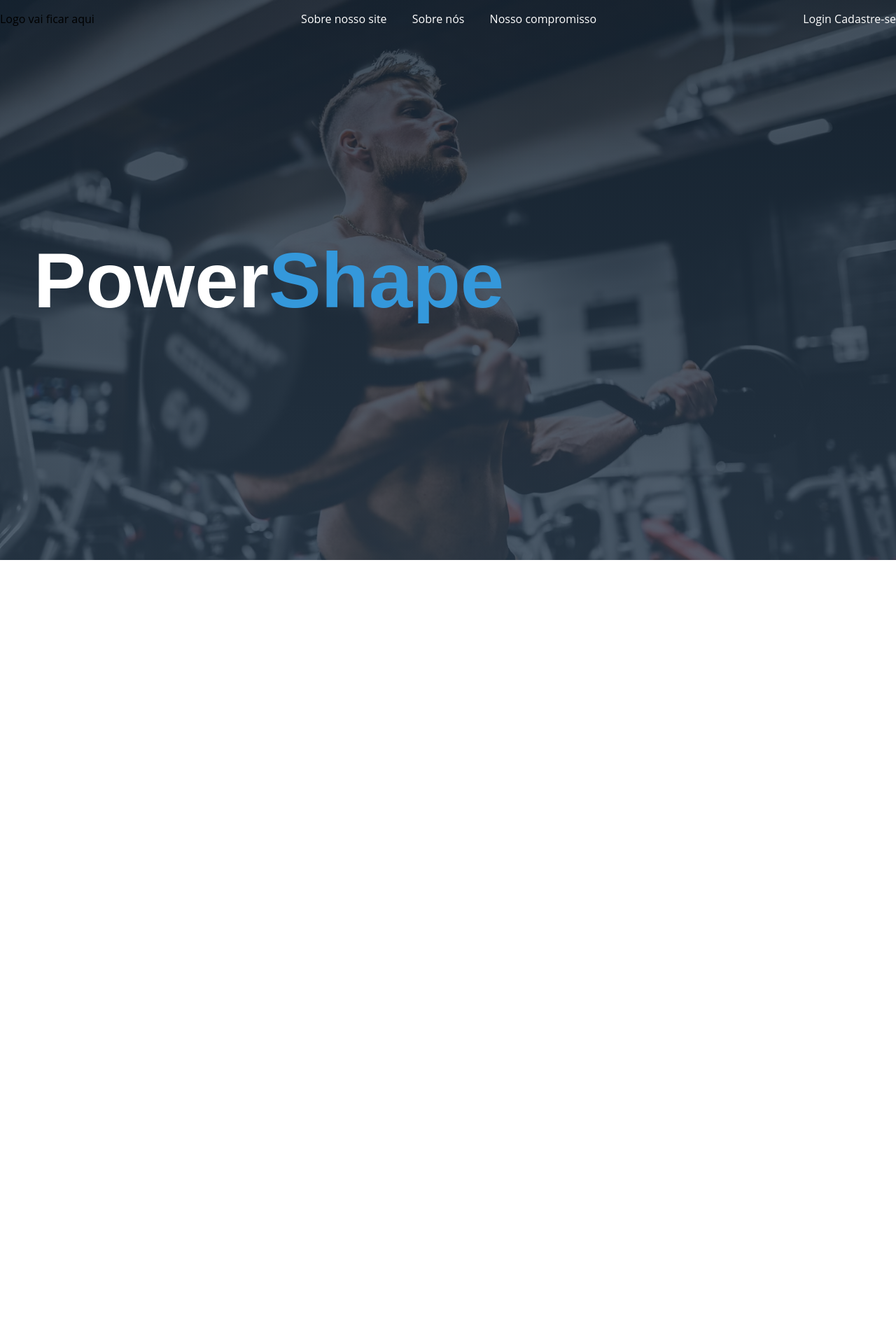
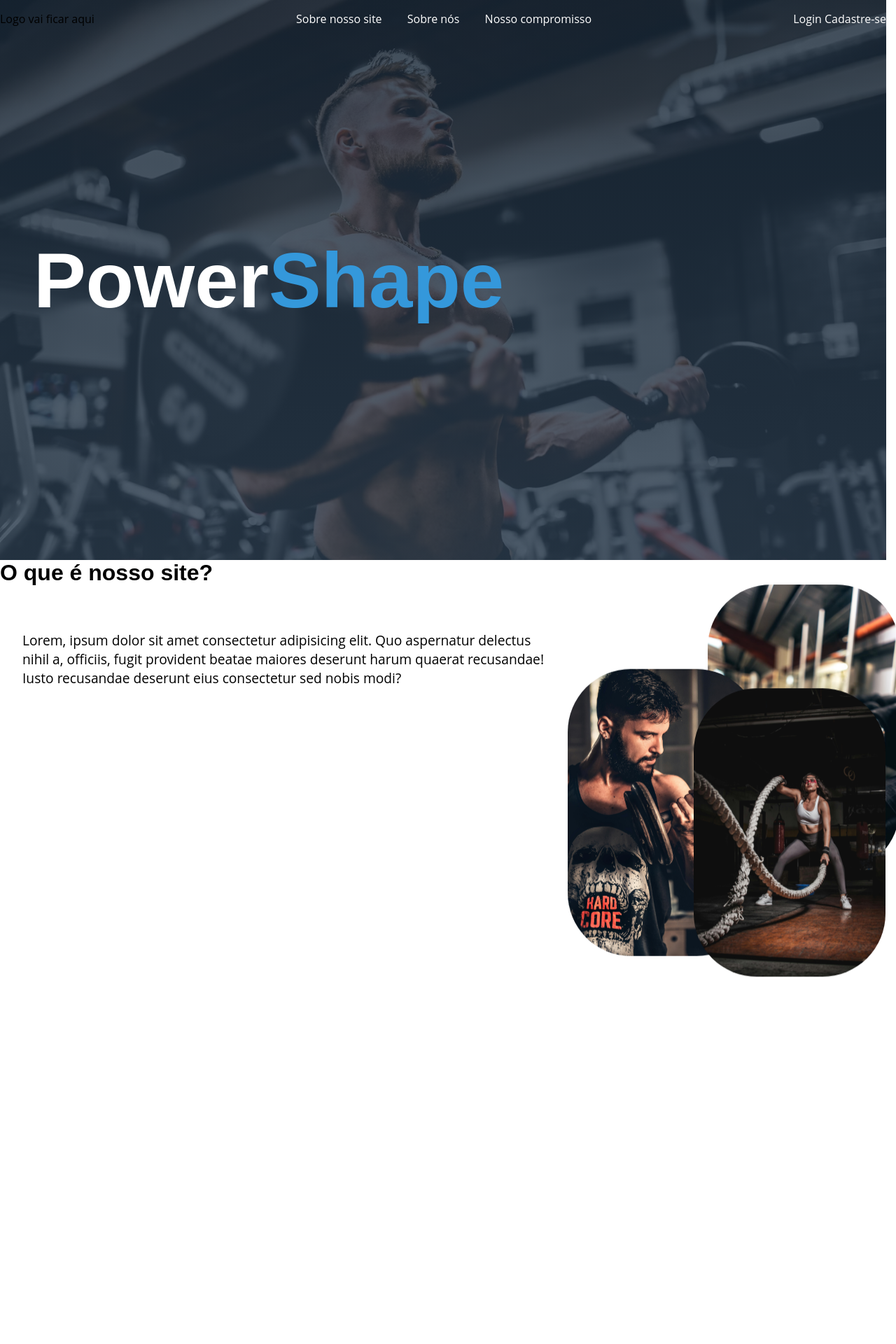
Before and after one commit to MiguelScheffer/TCC-2025-SITE, a PHP site: page / in a window 1280 px wide. Shown: the top 1920 px of the page at 70% size. After the commit the page ends 1396 px from the top, so only its background shows below. Run offline with PHP 8.4, Linux system fonts and the light colour scheme.

Commit message:
Concertei eixo-X e começo do main

```diff
--- a/CSS/style.css
+++ b/CSS/style.css
@@ -6,16 +6,24 @@
   --mainWhite: #ffffff;
   --mainLightBlue: #3498db;
   --headerNavA: #219aeb;
+  --mainTitle: montserrat, sans-serif;
+  --secondTitle: poppins, sans-serif;
+  --mainText: Open Sans, sans-serif;
+  --secindText: Roboto, sans-serif;
 }
 * {
   margin: 0;
   padding: 0;
   box-sizing: border-box;
+  /* border: red 1px solid; */
+}
+body {
+  background-color: var(--mainWhite);
 }
 /*Header */
 .mainHeader {
   background-image: linear-gradient(rgba(26, 42, 58, 0.8), rgba(44, 62, 80, 0.8)), url(../Imagens/backgroundMainHeader.avif);
-  width: 100vw;
+  width: 98.9vw;
   height: 100vh;
   background-size: cover;
   background-position: center;
@@ -27,7 +35,7 @@
   justify-content: space-between;
   background-color: transparent;
   align-items: center;
-  font-family: Open Sans, sans-serif;
+  font-family: var(--mainText);
   position: sticky;
   top: 0;
 }
@@ -91,6 +99,57 @@
   height: 300vh;
 }
 /* Main */
+#sobreSite {
+  display: flex;
+  color: var(--mainBlack);
+  padding: 2em;
+  justify-content: center;
+}
+.titleSobreSite {
+  font-family: var(--secondTitle);
+  font-size: 2em;
+  margin-bottom: 1em;
+}
+.textSobreSite {
+  font-family: var(--mainText);
+  font-size: 1.2em;
+}
+.imgSobreSite {
+  margin-top: 2em;
+  border-radius: 90px;
+  position: absolute;
+  width: 60%;
+  height: auto;
+  transition: transform 0.3s ease;
+}
+.galeria {
+  position: relative;
+  width: 100%;
+  height: auto;
+  display: flex;
+  justify-content: center;
+  align-items: center;
+}
+.halteres {
+  left: 0;
+  top: -90px;
+  left: 220px;
+  z-index: 1;
+  animation: imgFlutuante 10s ease-in-out infinite;
+}
+.homemHaltere {
+  left: 20px;
+  top: 30px;
+  z-index: 2;
+  animation: imgFlutuante 5s ease-in-out infinite;
+}
+.mulherCorda {
+  left: 200px;
+  top: 60px;
+  z-index: 3;
+  animation: imgFlutuante 15s ease-in-out infinite;
+}
+
 /* Footer */
 /* Animações */
 @keyframes changeColor{
@@ -101,7 +160,17 @@
     color: var(--mainLightBlue);
   }
 }
-
+@keyframes imgFlutuante {
+  0% {
+    transform: translateY(0);
+  }
+  50% {
+    transform: translateY(-10px);
+  }
+  100% {
+    transform: translateY(0);
+  }
+}
 
 /*  Sayori morta kkkkkkkkkkkkkkkkkkkkkkkkkkkkkkkkkkkkkkkkkkkkkkkkkk*/
 /* Para de balançar com o vento ai em cima Sayori klkkkkkkkkkkkkkkkk*/
--- a/index.html
+++ b/index.html
@@ -12,7 +12,7 @@
         <div class="navBar">
           <div class="logo"><span>Logo vai ficar aqui</span></div>
           <nav class="barLinks">
-            <a href="">Sobre nosso site</a>
+            <a href="#sobreSite">Sobre nosso site</a>
             <a href="">Sobre nós</a>
             <a href="">Nosso compromisso</a>
           </nav>
@@ -25,8 +25,18 @@
           <h1>Power<span class="mudarCor">Shape</span></h1>
         </div>
       </div>
-      <div class="teste"></div>
     </header>
+    <main>
+      <h1 class="titleSobreSite">O que é nosso site?</h1>
+      <section id="sobreSite">
+        <p class="textSobreSite">Lorem, ipsum dolor sit amet consectetur adipisicing elit. Quo aspernatur delectus nihil a, officiis, fugit provident beatae maiores deserunt harum quaerat recusandae! Iusto recusandae deserunt eius consectetur sed nobis modi?</p>
+        <div class="galeria">
+        <img src="Imagens/alteres.avif" alt="Alteres de forma desfocada" class="imgSobreSite halteres" />
+        <img src="Imagens/homemHaltere.jpg" alt="Homem segurando um halter" class="imgSobreSite homemHaltere" />
+        <img src="Imagens/mulherCorda.jpg" alt="Homem fazendo corda" class="imgSobreSite mulherCorda" />
+        </div>
+      </section>
+    </main>
   </body>
   <script src="Javascript/main.js"></script>
 </html>
```
Also changed, not shown: Imagens/alteres.avif (added), Imagens/homemHaltere.jpg (added), Imagens/mulherCorda.jpg (added).
